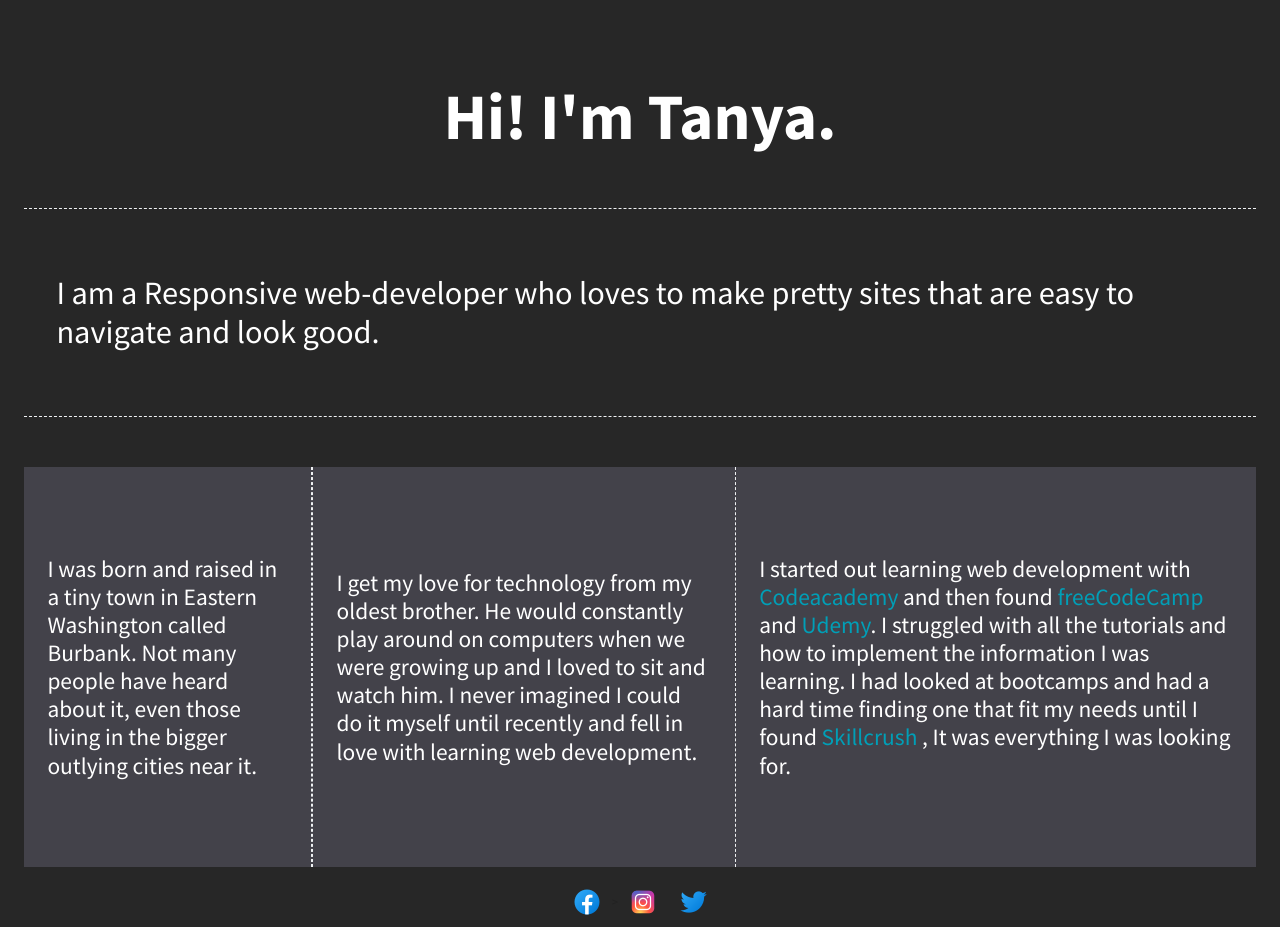
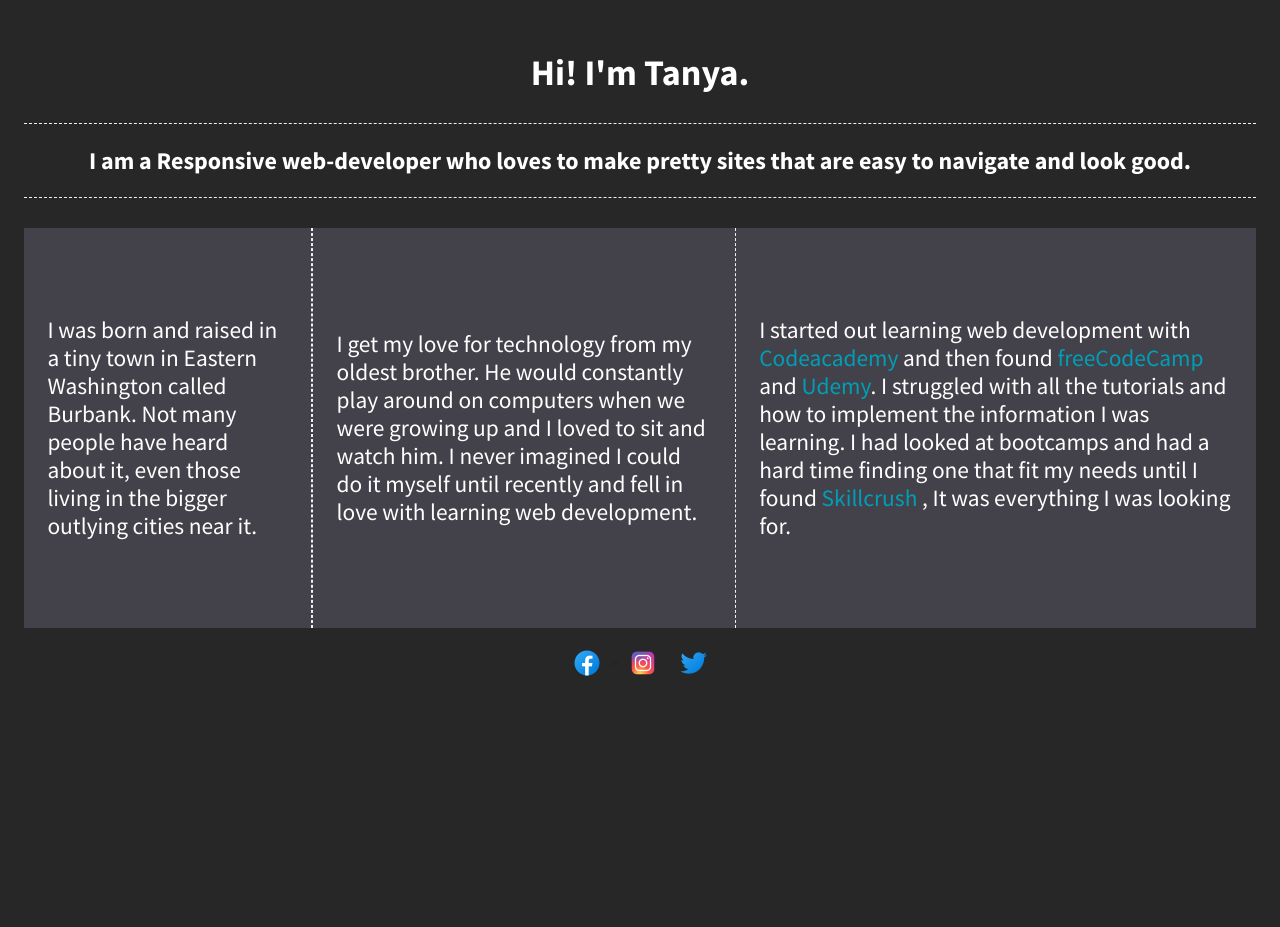
Before and after one commit to tidler12/coding-responsive-websites, a plain HTML site: page flexbox-project/index.html in a window 1280 px wide. After the commit the page ends 848 px from the top, so only its background shows below. Drawn offline with nearby package versions, Linux system fonts and the light colour scheme.

Commit message:
Fixed h2 font size

```diff
--- a/flexbox-project/css/main.css
+++ b/flexbox-project/css/main.css
@@ -109,6 +109,8 @@ body {
   height: 100%;
 }
 
+
+
 .wrapper {
   /*add display:flex and set justify-content to space-between*/
   display: flex;
@@ -116,7 +118,15 @@ body {
   font-weight: 400;
   background-color: #43424A;
   flex-direction: column;
-  margin-top: 50px;
+  margin-top: 30px;
+}
+
+.div-1, .div-2, .div-3 {
+    line-height: 1.5em;
+    font-size: 1.3em;
+    padding: 1.5em;
+
+
 }
 
 .div-heading, .div-1, .div-2, .div-3 {
@@ -125,9 +135,6 @@ body {
   justify-content: center;
   align-items: center;
   color: #fff;
-  line-height: 1.5em;
-  font-size: 1.3em;
-  padding: 1.5em;
   border-bottom: dashed 1px #EFF1F3;
 
 }
@@ -240,6 +247,7 @@ a {
         font-size: 2.3em;
     }
 
+
     p {
         font-size: 1.3em;
         line-height: 1.1em;
@@ -255,8 +263,8 @@ a {
 
     }
 
-    .div-heading {
-        font-size: 1.5em;
+  h2 {
+        font-size: 1.7em;
     }
 }
 
@@ -270,6 +278,11 @@ a {
     h1 {
         font-size: 3em;
     }
+
+    h2 {
+        font-size: 2em;
+    }
+
     p {
         font-size: 1.5em;
         line-height: 1.2em;
@@ -282,9 +295,7 @@ a {
         border-bottom: none;
     }
 
-    .div-heading {
-        font-size: 1.8em;
-    }
+
 }
 @media print,
        (-webkit-min-device-pixel-ratio: 1.25),
--- a/flexbox-project/index.html
+++ b/flexbox-project/index.html
@@ -25,7 +25,7 @@
                 <h1>Hi! I'm Tanya.</h1>
             </div>
             <div class="div-heading">
-                <p>I am a Responsive web-developer who loves to make pretty sites that are easy to navigate and look good.</p>
+                <h2>I am a Responsive web-developer who loves to make pretty sites that are easy to navigate and look good.</h2>
             </div>
         </section>
 
```
